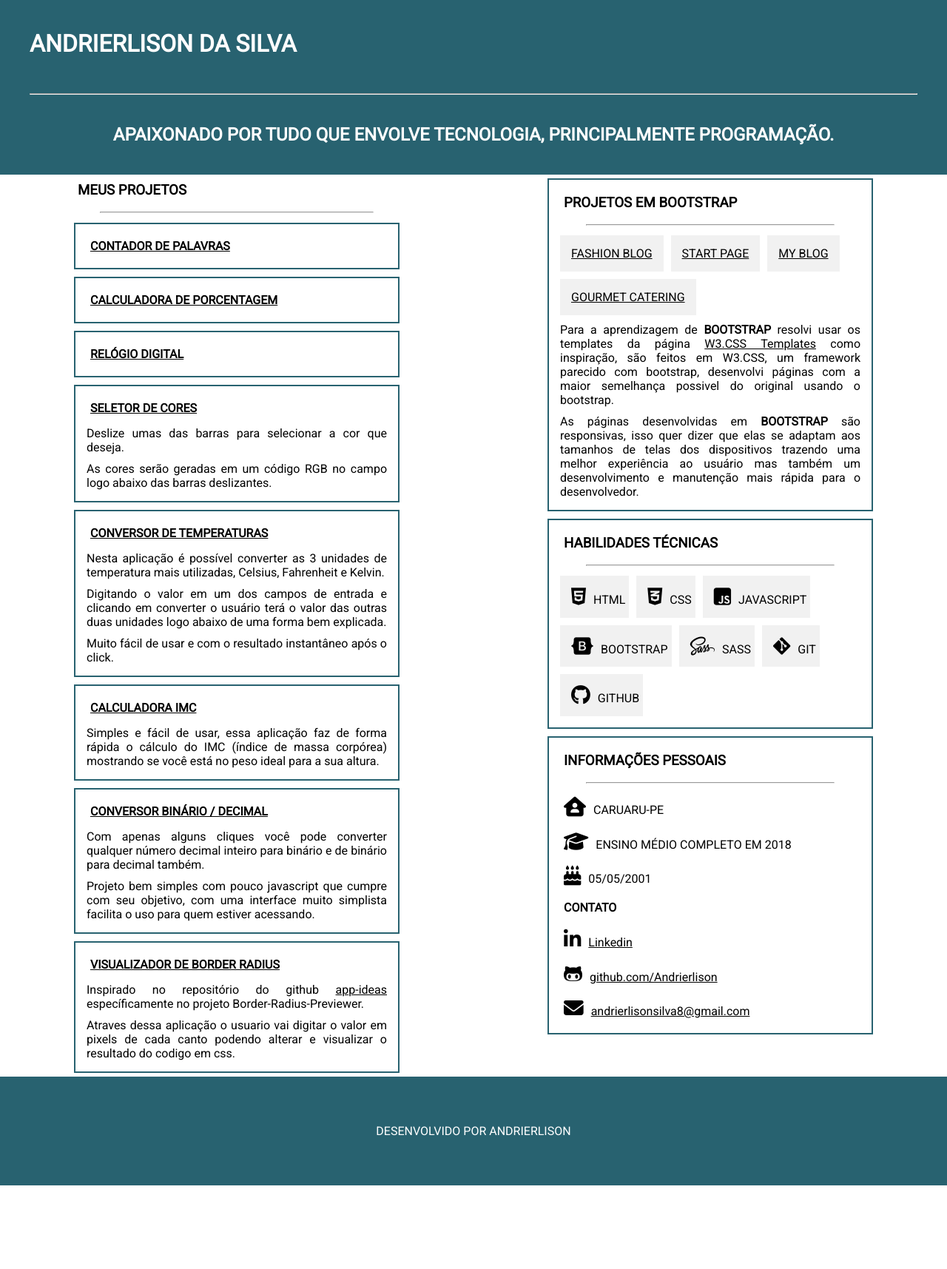
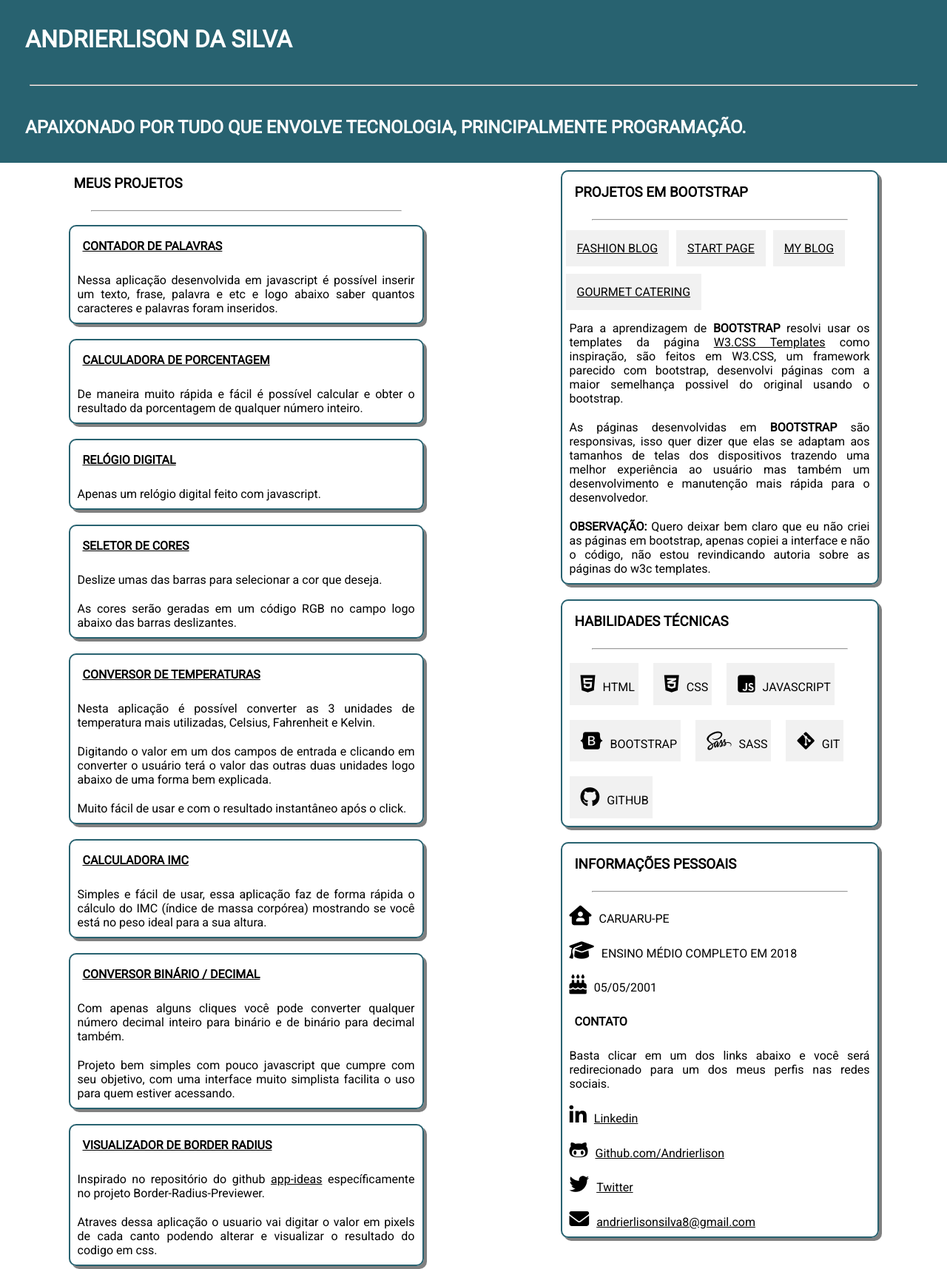
Before and after one commit to Andrierlison/andrierlison_da_silva, a plain HTML site: page index.html in a window 1280 px wide. Shown: the top 1715 px of the page at 74% size. Before the commit the page ends 1602 px from the top, so only its background shows below. Drawn offline with Linux system fonts and the light colour scheme.

Commit message:
Adição da descrição sobre os novos projetos e correções no css

```diff
--- a/css/styles.css
+++ b/css/styles.css
@@ -12,7 +12,6 @@ body {
 i {
   font-size: 20pt;
   padding: 10px;
-  color: #000000;
 }
 
 a {
@@ -32,13 +31,14 @@ header {
   color: #ffffff;
 }
 
-header h1 {
-  padding: 40px;
+h1,
+h2 {
+  padding: 34px;
 }
 
-header h2 {
-  padding: 4vh 2vh 5vh 2vh;
-  text-align: center;
+h3,
+h4 {
+  padding: 17px;
 }
 
 main {
@@ -50,26 +50,25 @@ main {
   align-content: space-around;
 }
 
-h3,
-h4 {
-  padding: 10px;
-}
-
 article {
   border: #286270 solid 2px;
-  margin: 5px;
-  padding: 10px;
+  border-radius: 10px;
+  box-shadow: 4px 4px 0px gray;
+  margin: 10px;
 }
 
 article p {
   text-align: justify;
-  padding: 5px;
+  padding: 10px;
+}
+.col_left article:hover {
+  background-color: #f1f1f1;
 }
 
 .col_left {
   float: left;
   width: 100%;
-  max-width: 450px;
+  max-width: 500px;
   display: flex;
   flex-direction: column;
   flex-wrap: wrap;
@@ -96,12 +95,12 @@ article p {
   margin: 5px;
 }
 
-.projects_bootstrap li:hover {
+.projects_bootstrap ul li:hover {
   color: #f1f1f1;
   background-color: #286270;
 }
 
-.projects_bootstrap li:hover a {
+.projects_bootstrap ul li:hover a {
   color: #f1f1f1;
 }
 
@@ -114,15 +113,15 @@ article p {
 .skills ul li {
   background-color: #f1f1f1;
   padding: 5px;
-  margin: 5px;
+  margin: 10px;
 }
 
-.skills li:hover {
+.skills ul li:hover {
   color: #f1f1f1;
   background-color: #286270;
 }
 
-.skills li:hover i {
+.skills ul li:hover i {
   color: #f1f1f1;
 }
 
@@ -130,5 +129,5 @@ footer {
   background-color: #286270;
   color: #ffffff;
   text-align: center;
-  padding: 5%;
+  padding: 34px;
 }
--- a/index.html
+++ b/index.html
@@ -25,12 +25,15 @@
       <hr>
       <article class="projects">
         <h4><a target="_blank" href="https://andrierlison.github.io/contador_de_palavras/">CONTADOR DE PALAVRAS</a></h4>
+        <p>Nessa aplicação desenvolvida em javascript é possível inserir um texto, frase, palavra e etc e logo abaixo saber quantos caracteres e palavras foram inseridos.</p>
       </article>
       <article class="projects">
         <h4><a target="_blank" href="https://andrierlison.github.io/calculadora_de_porcentagem/">CALCULADORA DE PORCENTAGEM</a></h4>
+        <p>De maneira muito rápida e fácil é possível calcular e obter o resultado da porcentagem de qualquer número inteiro.</p>
       </article>
       <article class="projects">
         <h4><a target="_blank" href="https://andrierlison.github.io/relogio_digital/">RELÓGIO DIGITAL</a></h4>
+        <p>Apenas um relógio digital feito com javascript.</p>
       </article>
       <article class="projects">
         <h4><a target="_blank" href="https://andrierlison.github.io/seletor_de_cores/.">SELETOR DE CORES</a></h4>
@@ -70,6 +73,7 @@
         </ul>
         <p>Para a aprendizagem de <strong>BOOTSTRAP</strong> resolvi usar os templates da página <a href="https://www.w3schools.com/w3css/w3css_templates.asp" target="_blank">W3.CSS Templates</a> como inspiração, são feitos em W3.CSS, um framework parecido com bootstrap, desenvolvi páginas com a maior semelhança possivel do original usando o bootstrap.</p>
         <p>As páginas desenvolvidas em <strong>BOOTSTRAP</strong> são responsivas, isso quer dizer que elas se adaptam aos tamanhos de telas dos dispositivos trazendo uma melhor experiência ao usuário mas também um desenvolvimento e manutenção mais rápida para o desenvolvedor.</p>
+        <p><strong>OBSERVAÇÃO: </strong>Quero deixar bem claro que eu não criei as páginas em bootstrap, apenas copiei a interface e não o código, não estou revindicando autoria sobre as páginas do w3c templates.</p>
       </article>
       <article class="skills">
         <h3>HABILIDADES TÉCNICAS</h3>
@@ -93,9 +97,11 @@
           <li><i class="fas fa-birthday-cake"></i>05/05/2001</li>
           <li>
             <h4>CONTATO</h4>
+            <p>Basta clicar em um dos links abaixo e você será redirecionado para um dos meus perfis nas redes sociais.</p>
           </li>
           <li><a href="https://www.linkedin.com/in/andrierlison-da-silva-916775190/" target="_blank"><i class="fab fa-linkedin-in"></i>Linkedin</a></li>
-          <li><a href="https://github.com/Andrierlison" target="_blank"><i class="fab fa-github-alt"></i>github.com/Andrierlison</a></li>
+          <li><a href="https://github.com/Andrierlison" target="_blank"><i class="fab fa-github-alt"></i>Github.com/Andrierlison</a></li>
+          <li><a href="https://twitter.com/Andrierlison1?s=09"><i class="fab fa-twitter"></i>Twitter</a></li>
           <li><a href="mailto:andrierlisonsilva8@gmail.com"><i class="fas fa-envelope"></i>andrierlisonsilva8@gmail.com</a></li>
         </ul>
       </article>
```
